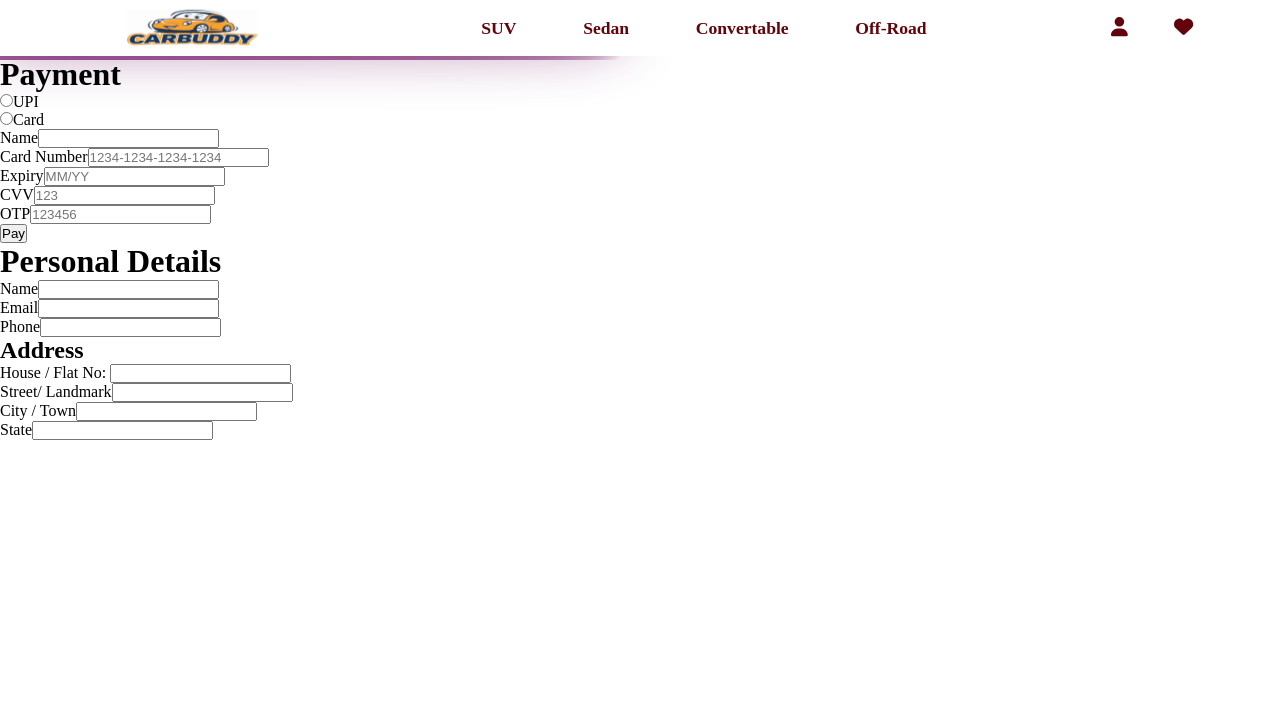
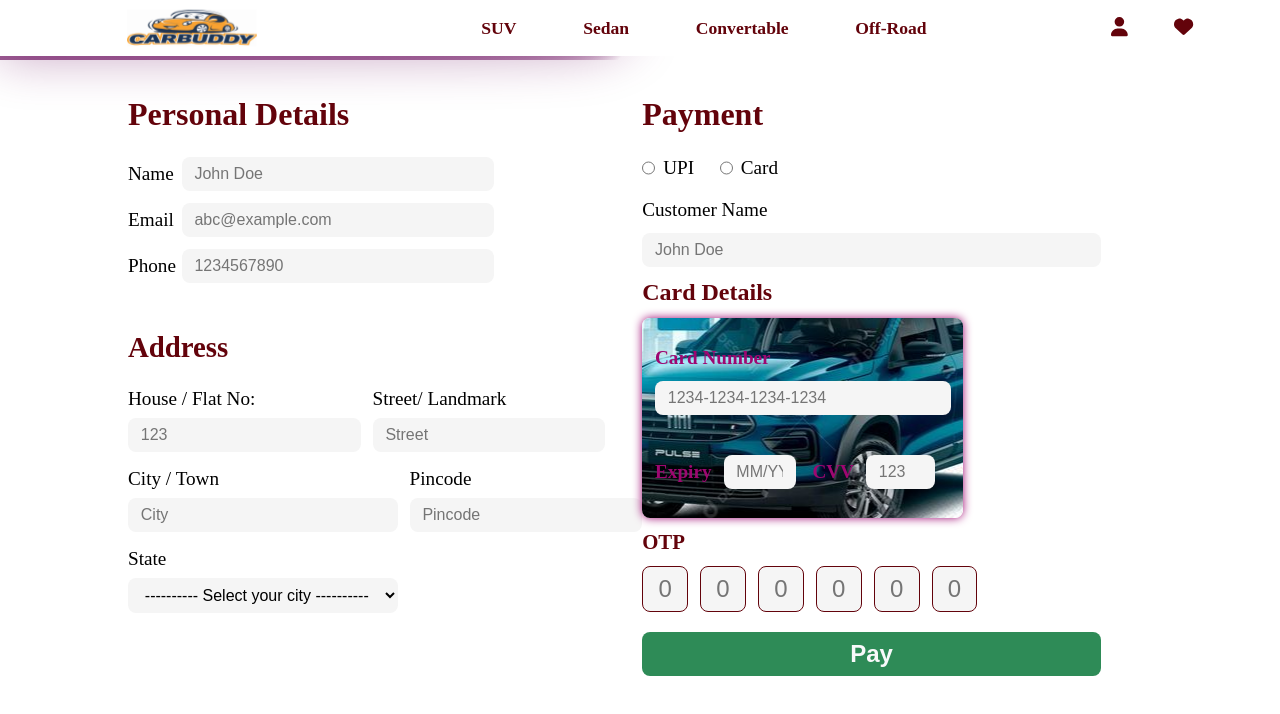
Before and after one commit to Junaidify/Carbuddy, a React (Vite) app in the folder Frontend/: page /booking in a window 1280 px wide. Shown: the top 714 px of the page. Built offline with nearby package versions, Linux system fonts and the light colour scheme; a web font is replaced by a local one.

Commit message:
payment gateway Ui Created

```diff
--- a/Frontend/src/productpage/payment.tsx
+++ b/Frontend/src/productpage/payment.tsx
@@ -1,12 +1,84 @@
 import {} from "react";
+
+// import styling
+import "../styles/payment.css";
 
 const payment = () => {
   return (
     <>
+      <section id="payment_section">
+        <form action="">
+          <h1>Personal Details</h1>
+          <div className="personal_details">
+            <div className="name">
+              <label htmlFor="name">Name</label>
+              <input placeholder="John Doe" type="text" id="name" />
+            </div>
+
+            <div className="email">
+              <label htmlFor="email">Email</label>
+              <input placeholder="abc@example.com" type="email" id="email" />
+            </div>
+
+            <div className="phone">
+              <label htmlFor="phone">Phone</label>
+              <input placeholder="1234567890" type="text" id="phone" />
+            </div>
+          </div>
+
+          <h2>Address</h2>
+          <div className="address">
+            <div>
+              <div className="house">
+                <label htmlFor="House No. / Flat No.">House / Flat No: </label>
+                <input
+                  placeholder="123"
+                  type="text"
+                  id="House No. / Flat No."
+                ></input>
+              </div>
+              <div className="street">
+                <label htmlFor="Street">Street/ Landmark</label>
+                <input placeholder="Street" type="text" id="Street"></input>
+              </div>
+            </div>
+            <div>
+              <div className="city">
+                <label htmlFor="City">City / Town</label>
+                <input placeholder="City" type="text" id="City"></input>
+              </div>
+
+              <div className="pincode">
+                <label htmlFor="Pincode">Pincode</label>
+                <input placeholder="Pincode" type="text" id="Pincode"></input>
+              </div>
+
+              <div className="state">
+                <label htmlFor="State">State</label>
+                <select name="State" id="State">
+                  <option value="select">
+                    ---------- Select your city ----------
+                  </option>
+                  <option value="mumbai">Mumbai</option>
+                  <option value="delhi">Delhi</option>
+                  <option value="bangalore">Bangalore</option>
+                  <option value="chennai">Chennai</option>
+                  <option value="kolkata">Kolkata</option>
+                  <option value="hyderabad">Hyderabad</option>
+                  <option value="pune">Pune</option>
+                  <option value="ahmedabad">Ahmedabad</option>
+                  <option value="jaipur">Jaipur</option>
+                  <option value="chandigarh">Chandigarh</option>
+                </select>
+              </div>
+            </div>
+          </div>
+        </form>
+
         <form>
           <h1>Payment</h1>
-        <div>
-          <div id="payment_method">
+          <div id="payment_gateway">
+            <div className="payment_method">
               <div>
                 <input type="radio" id="upi" name="payment" />
                 <label htmlFor="upi">UPI</label>
@@ -16,13 +88,14 @@
                 <label htmlFor="card">Card</label>
               </div>
             </div>
-          <div>
-            <label htmlFor="name">Name</label>
-            <input type="text" id="name" />
+            <div className="customer_name">
+              <label htmlFor="customer_name">Customer Name</label>
+              <input placeholder="John Doe" type="text" id="customer_name" />
             </div>
 
-          <div>
-            <div>
+            <h2>Card Details</h2>
+            <div id="card_details">
+              <div className="card_number">
                 <label htmlFor="card_number">Card Number</label>
                 <input
                   type="text"
@@ -30,6 +103,7 @@
                   placeholder="1234-1234-1234-1234"
                 />
               </div>
+              <div className="card_expiry_cvv">
                 <div>
                   <label htmlFor="expiry">Expiry</label>
                   <input type="text" maxLength={5} placeholder="MM/YY" />
@@ -39,56 +113,23 @@
                   <input type="text" maxLength={3} placeholder="123" />
                 </div>
               </div>
+            </div>
+            <div id="card_otp">
+              <label htmlFor="otp">OTP</label>
               <div>
-            <label htmlFor="otp">OTP</label>
-            <input type="text" maxLength={6} placeholder="123456" />
+                <input type="text" maxLength={1} placeholder="0" />
+                <input type="text" maxLength={1} placeholder="0" />
+                <input type="text" maxLength={1} placeholder="0" />
+                <input type="text" maxLength={1} placeholder="0" />
+                <input type="text" maxLength={1} placeholder="0" />
+                <input type="text" maxLength={1} placeholder="0" />
+              </div>
             </div>
 
             <button type="submit">Pay</button>
           </div>
         </form>
-
-      <form action="">
-        <h1>Personal Details</h1>
-        <div>
-          <div>
-            <label htmlFor="name">Name</label>
-            <input type="text" id="name" />
-          </div>
-
-          <div>
-            <label htmlFor="email">Email</label>
-            <input type="email" id="email" />
-          </div>
-
-          <div>
-            <label htmlFor="phone">Phone</label>
-            <input type="text" id="phone" />
-          </div>
-
-          <div>
-            <h2>Address</h2>
-            <div>
-              <label htmlFor="House No. / Flat No.">House / Flat No: </label>
-              <input type="text" id="House No. / Flat No."></input>
-            </div>
-            <div>
-              <label htmlFor="Street">Street/ Landmark</label>
-              <input type="text" id="Street"></input>
-            </div>
-
-            <div>
-              <label htmlFor="City">City / Town</label>
-              <input type="text" id="City"></input>
-            </div>
-
-            <div>
-              <label htmlFor="State">State</label>
-              <input type="text" id="State"></input>
-            </div>
-          </div>
-        </div>
-      </form>
+      </section>
     </>
   );
 };
--- a/Frontend/src/styles/carcategorypage.css
+++ b/Frontend/src/styles/carcategorypage.css
@@ -38,11 +38,13 @@
   margin-top: 1dvh;
 }
 
-#categorised_car_filter > div > div > p {
+#categorised_car_filter > div > div > div {
   display: flex;
   align-items: center;
   gap: 0.5rem;
 }
+
+/* ------------------- Categorised Car ------------------- */
 
 #categorised_car_container {
   display: grid;
--- a/Frontend/src/styles/payment.css
+++ b/Frontend/src/styles/payment.css
@@ -0,0 +1,211 @@
+#payment_section {
+  display: grid;
+  grid-template-columns: repeat(2, 1fr);
+
+  width: 80%;
+  margin: 5dvh auto 0;
+}
+
+#payment_section > form {
+  width: 90%;
+}
+
+#payment_section > form > h1 {
+  font-size: 2rem;
+  font-weight: bold;
+  color: var(--primary-color);
+  margin-bottom: 3dvh;
+}
+
+.personal_details {
+  display: flex;
+  flex-direction: column;
+  row-gap: 1.5dvh;
+}
+
+.personal_details > div {
+  display: flex;
+  flex-direction: row;
+  column-gap: 1.5dvh;
+  align-items: center;
+  width: 90%;
+}
+
+.personal_details > div > label {
+  font-size: 1.2rem;
+  width: 10%;
+}
+
+.personal_details > div > input {
+  width: 75%;
+  border-radius: 0.5rem;
+  padding: 1dvh 1dvw;
+  background: whitesmoke;
+  font-size: 1rem;
+  border: none;
+}
+
+#payment_section > form > h2 {
+  font-size: 1.8rem;
+  font-weight: bold;
+  color: var(--primary-color);
+  margin: 6dvh 0 2dvh;
+}
+
+.address > div:nth-child(1),
+.address > div:nth-child(2) {
+  display: grid;
+  grid-template-columns: repeat(2, 1fr);
+  column-gap: 1.5dvh;
+  align-items: center;
+}
+
+.address > div:nth-child(1) > div,
+.address > div:nth-child(2) > div {
+  display: flex;
+  flex-direction: column;
+  row-gap: 1dvh;
+  margin: 1dvh 0;
+}
+
+.address > div > div > label {
+  font-size: 1.2rem;
+}
+
+.address > div > div > input,
+.address > div > div:nth-last-child(1) > select {
+  border-radius: 0.5rem;
+  padding: 1dvh 1dvw;
+  background: whitesmoke;
+  font-size: 1rem;
+  border: none;
+}
+
+/* ----------------- Payment Section ---------------- */
+
+#payment_gateway {
+  display: flex;
+  flex-direction: column;
+  row-gap: 1.5dvh;
+}
+
+#payment_gateway label {
+  font-size: 1.2rem;
+}
+
+#payment_gateway input {
+  border-radius: 0.5rem;
+  padding: 1dvh 1dvw;
+  background: whitesmoke;
+  font-size: 1rem;
+  border: none;
+}
+
+#payment_gateway > h2{
+  font-size: 1.5rem;
+  font-weight: bold;
+  color: var(--primary-color);
+  margin: 2dvh 0 dvh;
+}
+
+.payment_method {
+  display: flex;
+  flex-direction: row;
+  column-gap: 2dvw;
+}
+
+.payment_method > div {
+  display: flex;
+  flex-direction: row;
+  column-gap: 1dvh;
+}
+
+.customer_name {
+  display: flex;
+  flex-direction: column;
+  row-gap: 1.5dvh;
+  margin-top: 1dvh;
+}
+
+#card_details {
+  width: 70%;
+  box-shadow: 0 0 10px 0 var(--tertairy-color);
+  border-radius: 0.5rem;
+  padding: 1dvh 1dvw;
+  height: 25dvh;
+  display: flex;
+  flex-direction: column;
+  justify-content: center;
+  row-gap: 5dvh;
+  background-image: url("../images/social_media_2.jpg");
+  background-repeat: no-repeat;
+  background-position: center;
+
+}
+
+#card_details > .card_number{
+  display: flex;
+  flex-direction: column;
+  row-gap: 1.5dvh;
+}
+
+#card_details  label{
+  color: var(--tertairy-color);
+  font-weight: bolder;
+}
+
+#card_details > .card_expiry_cvv {
+  display: flex;
+  flex-direction: row;
+  column-gap: 1.5dvh;
+}
+
+#card_details > .card_expiry_cvv > div {
+  display: flex;
+  flex-direction: row;
+  column-gap: 1.5dvh;
+  align-items: center;
+}
+
+#card_details > .card_expiry_cvv > div > input{
+  width: 50%;
+}
+
+/* ----------------- Payment Section ---------------- */
+
+#card_otp {
+  display: flex;
+  flex-direction: column;
+  row-gap: 1.5dvh;
+}
+
+#card_otp > div {
+  display: flex;
+  flex-direction: row;
+  column-gap: 1.5dvh;
+}
+
+#card_otp > label {
+  font-size: 1.3rem;
+  color: var(--primary-color);
+  font-weight: bolder;
+}
+
+#card_otp > div > input {
+  width: 10%;
+  text-align: center;
+  padding: 1dvh 1dvw;
+  border: 1px solid var(--primary-color);
+  font-size: 1.5rem;
+}
+
+#payment_section button {
+  border-radius: 0.5rem;
+  padding: 1dvh 1dvw;
+  background: var(--another-color);
+  font-size: 1.5rem;
+  border: none;
+  color: var(--white-color);
+  font-weight: bolder;
+  margin-top: 1dvh;
+}
```
Also changed, not shown: Frontend/src/pages/RootComponentOfCars.tsx (+34 -19 lines). Lines whose indentation alone changed are shown as unchanged.
